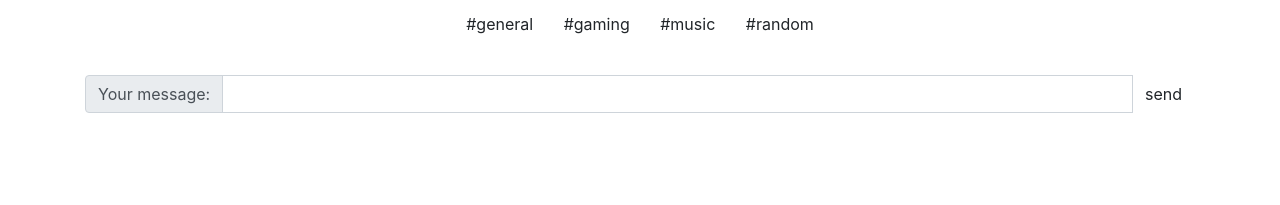
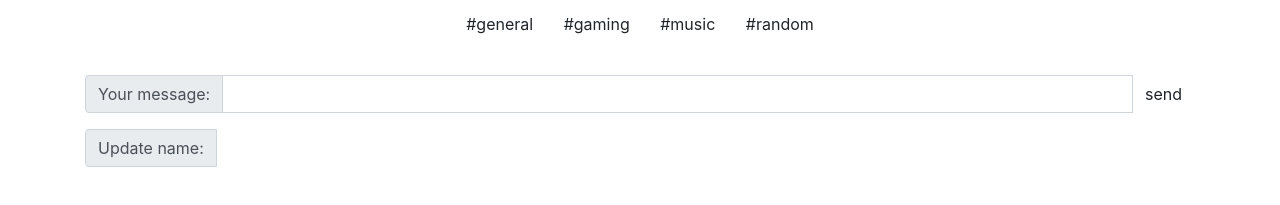
Before and after one commit to estabravo/flux-chat, a plain HTML site: page index.html in a window 1280 px wide. Shown: the part 123-328 px from the top of the page. Drawn offline with nearby package versions, Linux system fonts and the light colour scheme.

Commit message:
prepending input field with 'Update name:'

```diff
--- a/index.html
+++ b/index.html
@@ -44,7 +44,9 @@
     <!-- update name form -->
     <form class="new-name my-3">
         <div class="input-group">
-
+            <div class="input-group-prepend">
+                <div class="input-group-text">Update name:</div>
+            </div>
         </div>
     </form>
 
```
